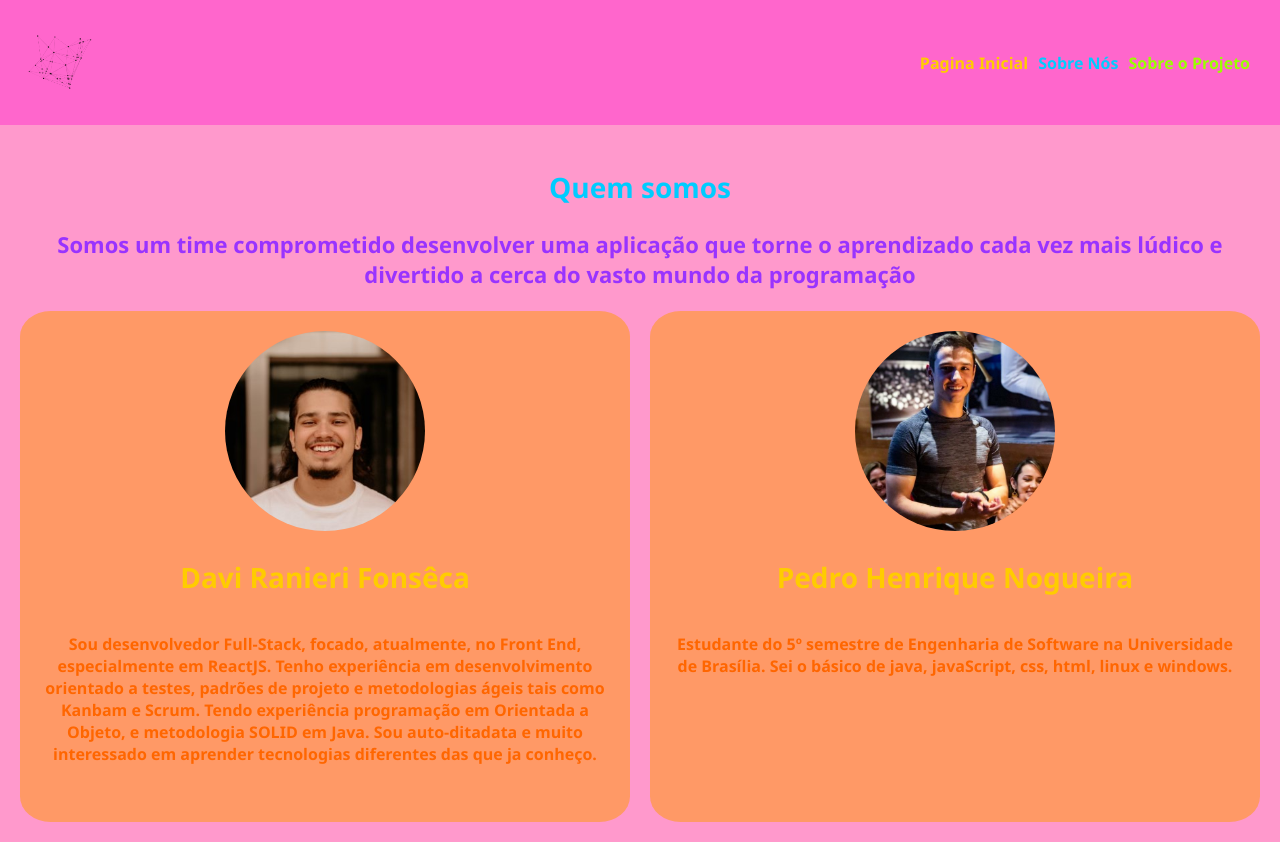
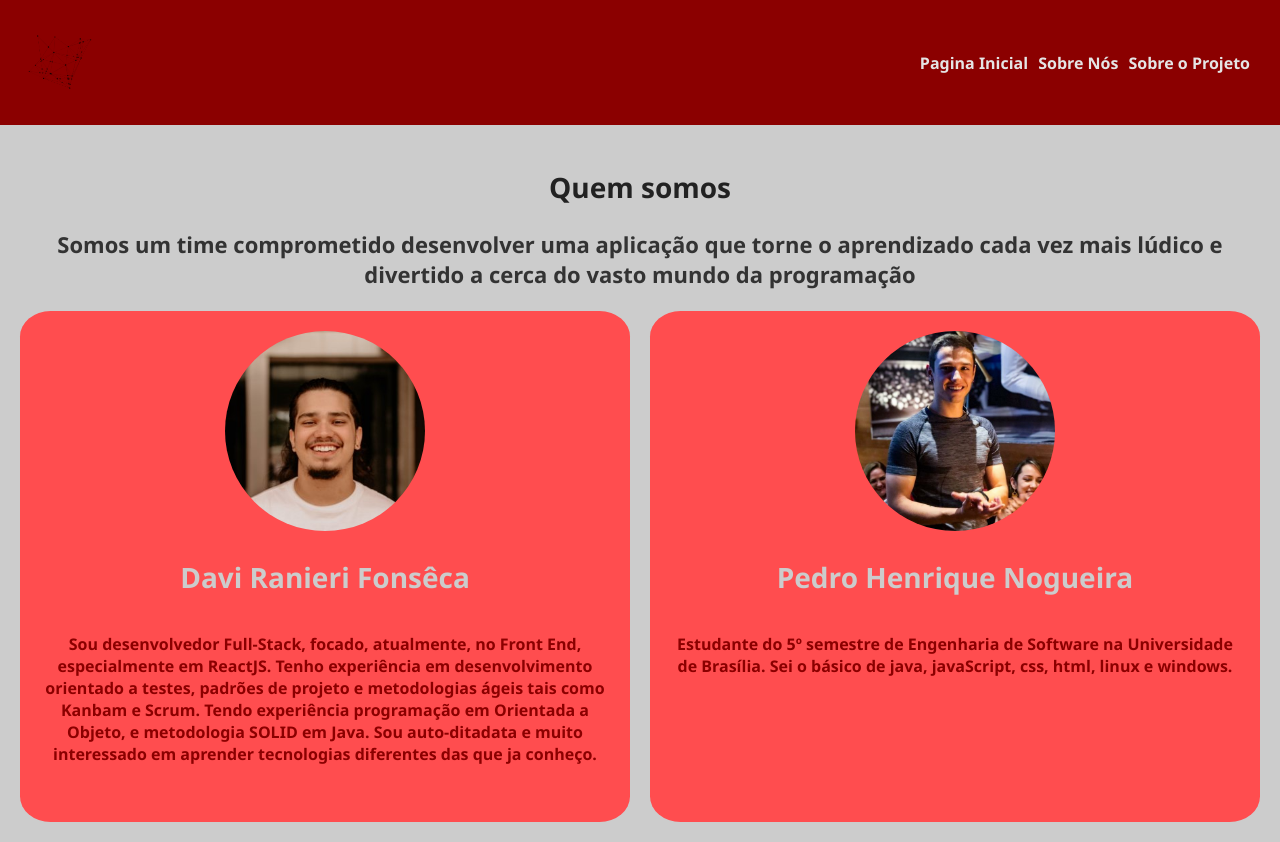
Before and after one commit to projeto-de-algoritmos/Greed_HuffTree-Explorer, a React (Create React App) app: page /Greed_HuffTree-Explorer/about-us in a window 1280 px wide. Built offline with nearby package versions, Linux system fonts and the light colour scheme.

Commit message:
consertando o tema do site

```diff
--- a/src/App.css
+++ b/src/App.css
@@ -1,15 +1,14 @@
 :root {
-  --color-pink-flamingo: #FF66CC;
-  --color-sunshine-yellow: #FFCC00;
-  --color-electric-blue: #00CCFF;
-  --color-luscious-lime: #99FF00;
-  --color-purple-haze: #9933FF;
-  --color-candy-apple-red: #FF3333;
-  --color-tropical-orange: #FF6600;
-  --color-bubblegum-pop: #FF99CC;
-  --color-aqua-splash: #00FFFF;
-  --color-playful-peach: #FF9966;
-  --white: #F2F2F2;
+  --black: #222222;
+  --dark-gray: #333333;
+  --medium-dark-gray: #666666;
+  --medium-gray: #999999;
+  --medium-light-gray: #cccccc;
+  --light-gray: #E5E5E5;
+  --dark-red: #8B0000;
+  --red: #FF0000;
+  --light-red: #FF4D4F;
+  --intense-light-red: #FFA39E;
 }
 
 @keyframes shake {
@@ -47,18 +46,17 @@ body,
 ::-webkit-scrollbar {
   width: 8px;
   scrollbar-width: thin;
-  scrollbar-color: var(--color-purple-haze) transparent;
+  scrollbar-color: var(--red) transparent;
   scrollbar-width: thin;
-  scrollbar-color: var(--color-electric-blue) transparent;
 }
 
 ::-webkit-scrollbar-thumb {
-  background-color: var(--color-purple-haze);
+  background-color: var(--light-red);
   border-radius: 4px;
 }
 
 ::-webkit-scrollbar-thumb:hover {
-  background-color: var(--color-electric-blue);
+  background-color: var(--red);
 }
 
 .App {
--- a/src/components/HuffmanTree.js
+++ b/src/components/HuffmanTree.js
@@ -19,21 +19,32 @@ const HuffmanTree = ({ tree }) => {
 
     const treeData = convertTreeData(tree);
 
+    const renderCustomNodeElement = ({ nodeDatum }) => {
+        return (
+            <g>
+                <circle r={10} fill="#222222" />
+                <text x={-15} y={20} fontSize={12} fill='#222222'>
+                    {nodeDatum.name}
+                </text>
+            </g>
+        );
+    };
+
     return (
         <>
             <p>Sinta-se à vontade para visualizar a árvore</p>
             <div className="HuffmanTree">
-                <div className="HuffmanTree__svgContainer">
                 <Tree
                     data={treeData}
                     orientation="vertical"
                     translate={{ x: 0, y: 0 }}
                     separation={{ siblings: 0.5, nonSiblings: 0.5 }}
                     nodeSize={{ x: 150, y: 100 }}
+                    nodeSvgShape={{ shape: 'circle', shapeProps: { r: 10, fill: '#222222' } }}
+                    renderCustomNodeElement={renderCustomNodeElement}
                 />
             </div>
-            </div>
-            <p>Experimente arrastar para os lados, aumentar ou diminuir a árvore!</p>
+            <p>Experimente arrastar para os lados, aproximar ou afastar a árvore!</p>
         </>
     );
 };
--- a/src/components/styles/AboutTheProject.css
+++ b/src/components/styles/AboutTheProject.css
@@ -1,14 +1,14 @@
 .about-the-project {
-    background-color: var(--color-electric-blue);
+    background-color: var(--medium-light-gray);
     padding: 20px;
     color: white;
     flex-grow: 1;
 }
 
 .about-the-project h2 {
-    color: var(--color-sunshine-yellow);
+    color: var(--black);
 }
 
 .about-the-project p {
-    color: var(--color-purple-haze);
+    color: var(--dark-gray);
 }
--- a/src/components/styles/AboutUs.css
+++ b/src/components/styles/AboutUs.css
@@ -1,7 +1,7 @@
 .about-us {
-    background-color: var(--color-bubblegum-pop);
+    background-color: var(--medium-light-gray);
     padding: 20px;
-    color: white;
+    color: var(--black);
     flex-grow: 1;
     flex-basis: 0;
 }
@@ -11,11 +11,11 @@
 }
 
 .intro-text h2 {
-    color: var(--color-electric-blue);
+    color: var(--black);
 }
 
 .intro-text p {
-    color: var(--color-purple-haze);
+    color: var(--dark-gray);
 }
 
 .intro-participants {
@@ -25,23 +25,23 @@
 
 .intro-participants .davi,
 .intro-participants .pedro {
-    background-color: var(--color-playful-peach);
+    background-color: var(--light-red);
     padding: 20px;
-    color: white;
+    color: var(--medium-light-gray);
     width: 50%;
     border-radius: 5%;
 }
 
 .intro-participants .davi h4 a,
 .intro-participants .pedro h4 a {
-    color: var(--color-sunshine-yellow);
+    color: var(--medium-light-gray);
     text-decoration: none;
     font-size: 28px;
 }
 
 .intro-participants .davi h6,
 .intro-participants .pedro h6 {
-    color: var(--color-tropical-orange);
+    color: var(--dark-red);
     font-size: 16px;
 }
 
--- a/src/components/styles/Header.css
+++ b/src/components/styles/Header.css
@@ -1,7 +1,7 @@
 header {
-    background-color: var(--color-pink-flamingo);
+    background-color: var(--dark-red);
     padding: 20px;
-    color: var(--white);
+    color: var(--light-gray);
 }
 
 nav {
@@ -33,21 +33,10 @@ nav {
     margin-right: 10px;
     cursor: pointer;
     transition: transform 0.3s ease;
+    color: var(--light-gray);
 }
 
 .nav-links div:hover {
     transform: scale(1.025);
     animation: shake 1s;
 }
-
-.nav-links div:nth-child(1) {
-    color: var(--color-sunshine-yellow);
-}
-
-.nav-links div:nth-child(2) {
-    color: var(--color-electric-blue);
-}
-
-.nav-links div:nth-child(3) {
-    color: var(--color-luscious-lime);
-}
--- a/src/components/styles/Huffman.css
+++ b/src/components/styles/Huffman.css
@@ -2,7 +2,7 @@
   position: relative;
   text-align: center;
   width: 100%;
-  background-color: var(--color-playful-peach);
+  background-color: var(--medium-light-gray);
   display: flexbox;
   flex-grow: 1;
   padding: 0;
--- a/src/components/styles/HuffmanCodes.css
+++ b/src/components/styles/HuffmanCodes.css
@@ -5,7 +5,7 @@
 }
 
 .HuffmanCodes h2 {
-    color: var(--color-electric-blue);
+    color: var(--dark-gray);
     margin-bottom: 10px;
 }
 
@@ -17,12 +17,12 @@
 
 .HuffmanCodes li {
     margin-bottom: 10px;
-    color: var(--color-purple-haze);
+    color: var(--dark-red);
 }
 
 .HuffmanCodes code {
-    background-color: var(--color-playful-peach);
-    color: white;
+    background-color: var(--intense-light-red);
+    color: var(--dark-gray);
     padding: 2px 6px;
     border-radius: 4px;
 }
--- a/src/components/styles/HuffmanTree.css
+++ b/src/components/styles/HuffmanTree.css
@@ -1,5 +1,5 @@
 :root {
-    color: var(--color-purple-haze);
+    color: var(--medium-dark-gray);
 }
 
 .HuffmanTree {
@@ -8,17 +8,9 @@
     display: flex;
     justify-content: center;
     align-items: center;
-    background-color: var(--color-purple-haze);
+    background-color: var(--light-red);
+    position: relative;
     border-radius: 10%;
-    position: relative;
     box-shadow: 0 0 10px rgba(0, 0, 0, 0.3);
     left: 25%;
 }
-
-.HuffmanTree__svgContainer {
-    display: flex;
-    justify-content: center;
-    align-items: center;
-    width: 100%;
-    height: 100%;
-}
--- a/src/components/styles/InputForm.css
+++ b/src/components/styles/InputForm.css
@@ -13,19 +13,19 @@
 .InputForm input[type="text"] {
     width: 100%;
     padding: 8px;
-    border: 1px solid var(--color-purple-haze);
+    border: 1px solid var(--dark-red);
     border-radius: 4px;
     font-size: 16px;
     font-weight: bold;
     font-family: cursive;
-    color: var(--color-purple-haze);
+    color: var(--dark-red);
     background: none;
     outline: none;
 }
 
 .InputForm button[type="submit"] {
-    background-color: var(--color-bubblegum-pop);
-    color: white;
+    background-color: var(--light-red);
+    color: var(--light-gray);
     padding: 10px 20px;
     border: none;
     border-radius: 4px;
@@ -34,5 +34,5 @@
 }
 
 .InputForm button[type="submit"]:hover {
-    background-color: var(--color-playful-peach);
+    transform: scale(1.025);
 }
```
Lines whose indentation alone changed are shown as unchanged.
